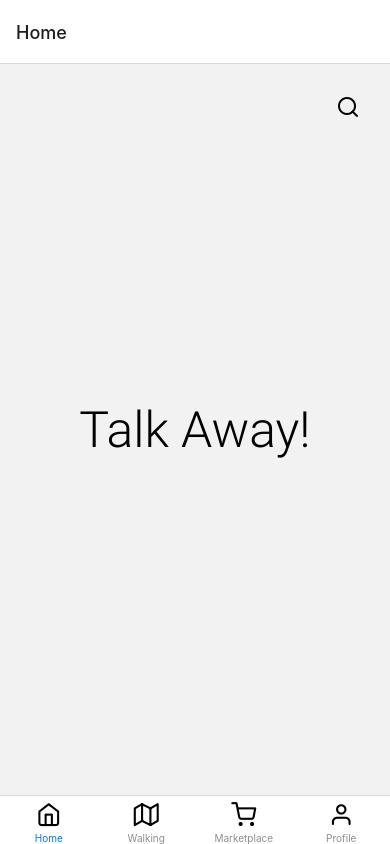
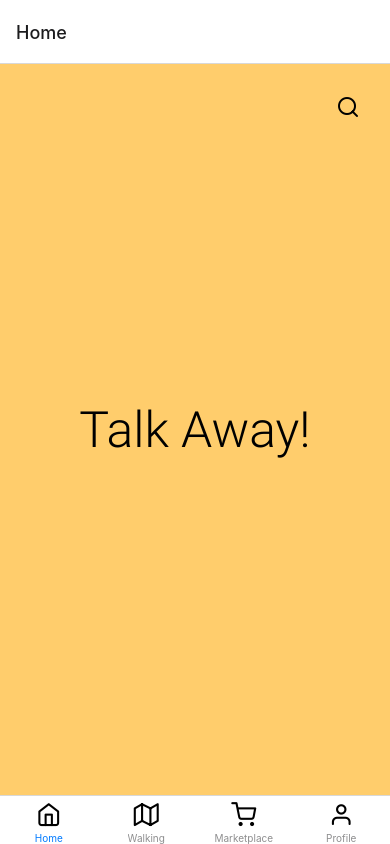
Before and after one commit to olivmath/talkaway, a React Native app: screen / in a window 390 px wide. Built offline with nearby package versions, Linux system fonts and the light colour scheme.

Commit message:
fix: search bar

```diff
--- a/src/screens/Home/SearchBar/index.tsx
+++ b/src/screens/Home/SearchBar/index.tsx
@@ -18,7 +18,7 @@ export function SearchBar() {
   };
 
   const handleExamplePress = (example: string) => {
-    setSearchInput(example);
+    setSearchInput(`${searchInput} ${example}`);
   };
 
   const exampleSearches = ["Rio de Janeiro", "Inglês", "100"];
--- a/src/screens/Home/SearchBar/styles.ts
+++ b/src/screens/Home/SearchBar/styles.ts
@@ -6,12 +6,14 @@ export const styles = StyleSheet.create({
     position: "absolute",
     top: 20,
     right: 20,
+    left: 20,
   },
   searchIconContainer: {
     padding: 10,
   },
   searchIcon: {
     fontSize: 24,
+    alignSelf: "flex-end"
   },
   searchContainer: {
     width: "100%",
--- a/src/screens/Home/styles.ts
+++ b/src/screens/Home/styles.ts
@@ -1,10 +1,12 @@
 import { StyleSheet } from "react-native";
+import theme from "../../theme";
 
 export const styles = StyleSheet.create({
   container: {
     flex: 1,
     alignItems: "center",
     justifyContent: "center",
+    backgroundColor: theme.COLORS.GOLDEN,
   },
   text: {
     fontSize: 50,
```
